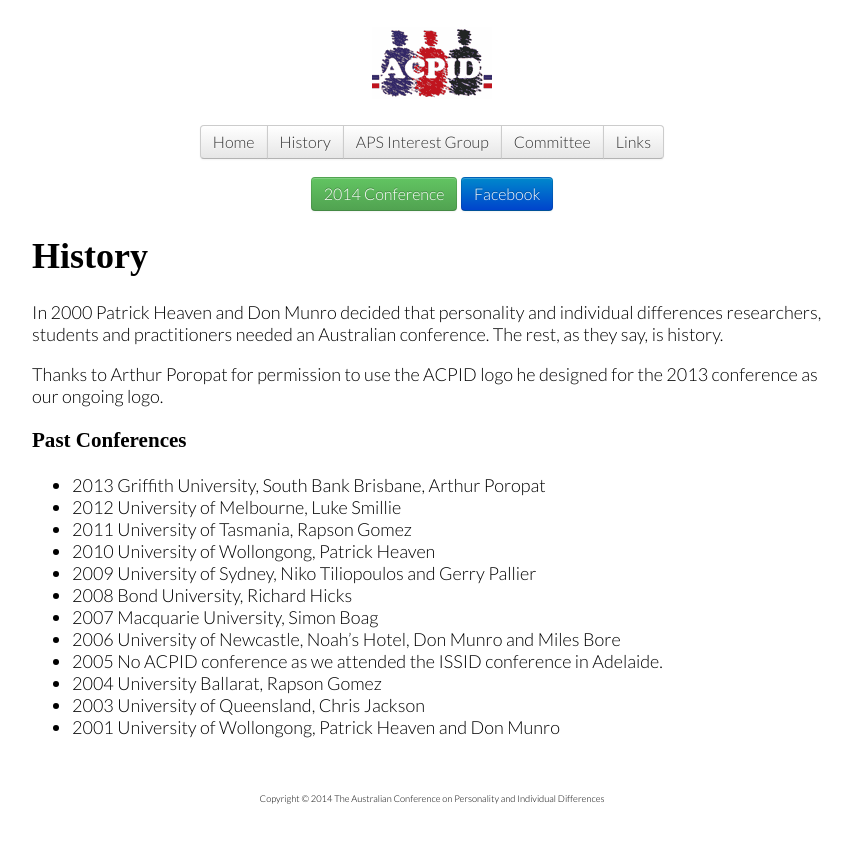
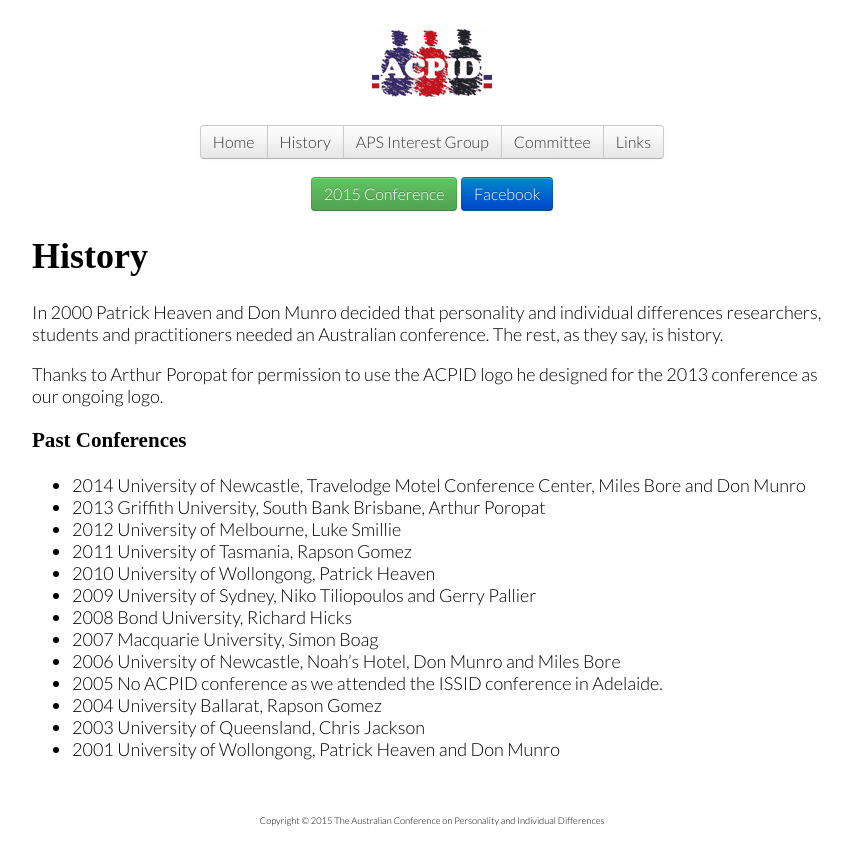
Before and after one commit to acpid/acpid.github.io, a Jekyll site: the page built from history.html, in a window 1280 px wide. Shown: the top 865 px of the page, without its empty margins (208-1060 px from the left). Built offline with Jekyll 4.4.1, drawn with Linux system fonts in a browser that asks for light colours; some web fonts are replaced.

Commit message:
Retire 2014 conference info, add 2015 conference page.

```diff
--- a/_layouts/default.html
+++ b/_layouts/default.html
@@ -22,7 +22,7 @@
         <a href="/links.html" class="btn">Links</a>
       </div>
       <p>
-      <a href="/2014.html" class="btn btn-success">2014 Conference</a>
+      <a href="/2015.html" class="btn btn-success">2015 Conference</a>
       <a href="https://www.facebook.com/groups/406503182717565/" class="btn btn-primary">Facebook</a>
       </p>
     </div>
@@ -30,7 +30,7 @@
       {{ content }}
     </div>
     <p style="text-align: center; font-size: 7pt;">
-    Copyright &copy; 2014 The Australian Conference on Personality and Individual Differences
+    Copyright &copy; 2015 The Australian Conference on Personality and Individual Differences
     </p>
   </body>
 </html>
--- a/_layouts/welcome.html
+++ b/_layouts/welcome.html
@@ -17,7 +17,7 @@
         <a href="/links.html" class="btn">Links</a>
       </div>
       <p>
-      <a href="/2014.html" class="btn btn-success">2014 Conference</a>
+      <a href="/2015.html" class="btn btn-success">2015 Conference</a>
       <a href="https://www.facebook.com/groups/406503182717565/" class="btn btn-primary">Facebook</a>
       </p>
     </div>
@@ -25,7 +25,7 @@
       {{ content }}
     </div>
     <p style="text-align: center; font-size: 7pt;">
-    Copyright &copy; 2014 The Australian Conference on Personality and Individual Differences
+    Copyright &copy; 2015 The Australian Conference on Personality and Individual Differences
     </p>
   </body>
 </html>
--- a/history.html
+++ b/history.html
@@ -19,6 +19,9 @@
 <h3>Past Conferences</h3>
 
 <ul>
+  <li>
+    2014 University of Newcastle, Travelodge Motel Conference Center, Miles Bore and Don Munro
+  </li>
   <li>
   2013 Griffith University, South Bank Brisbane, Arthur Poropat
   </li>
```
Also changed, not shown: 2015.html (added, +15 -0 lines).
